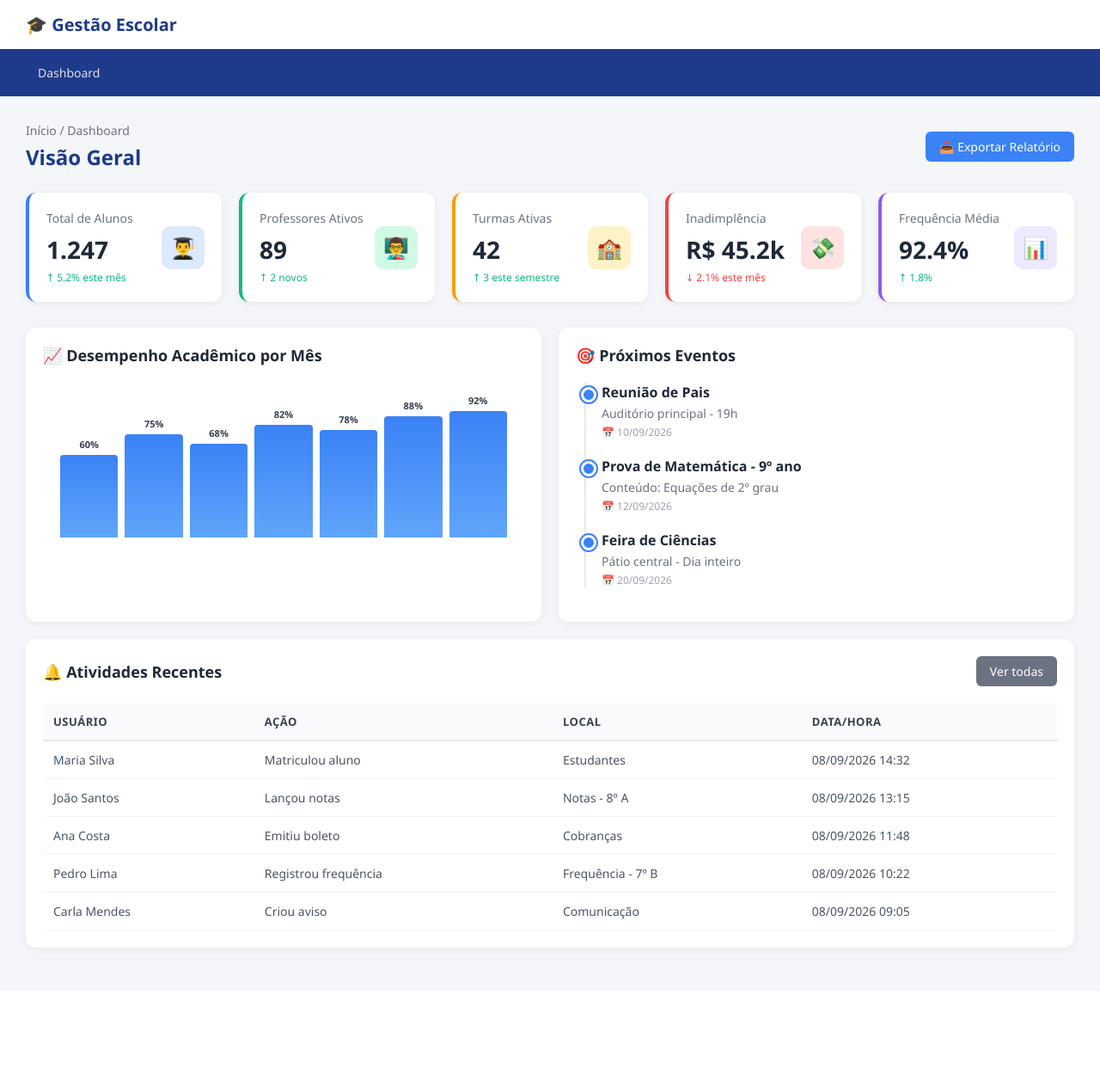
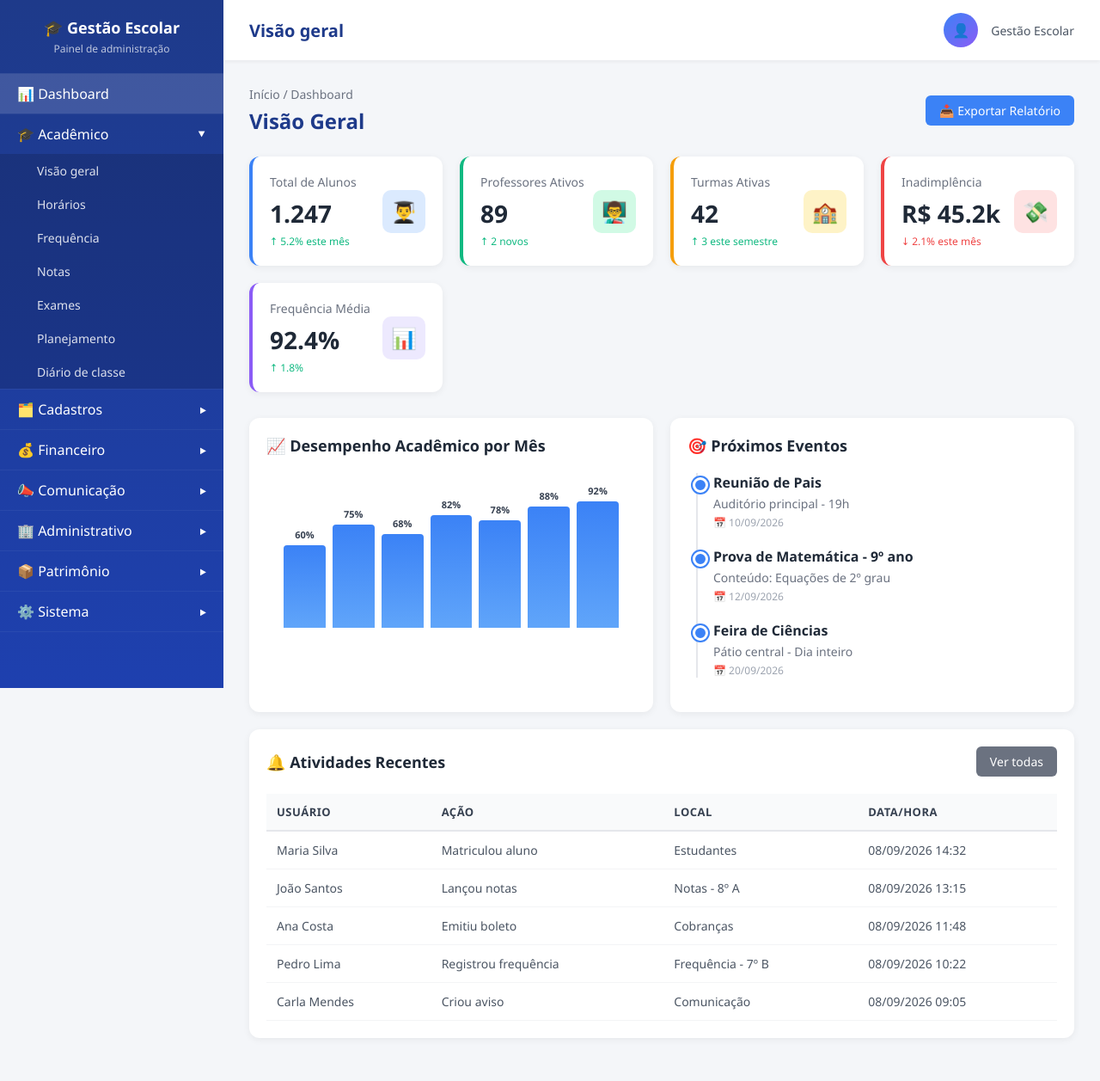
Before and after one commit to pedrotiago00/GESTAO_ESCOLAR, a Django app: template apps/dashboard/templates/dashboard/dashboard.html in a window 1280 px wide. Shown: the whole page at 86% size. Before the commit the page ends 1109 px from the top, so only its background shows below. Run offline with Django 5.2, Linux system fonts and the light colour scheme; the template is opened without the code that fills it, so the values that code supplies are empty.

Commit message:
Ajuste na logica de login por escola e menu lateral no dashboard

```diff
--- a/apps/dashboard/templates/dashboard/dashboard.html
+++ b/apps/dashboard/templates/dashboard/dashboard.html
@@ -8,13 +8,129 @@
 <link rel="stylesheet" href="{% static 'css/style.css' %}">
 </head>
 <body>
-<header class="static-header">
-  <h1>🎓 Gestão Escolar</h1>
-</header>
-<nav class="static-nav">
-  <a href="dashboard.html">Dashboard</a>
-</nav>
-<main class="content">
+<div class="app">
+  <aside class="sidebar" id="sidebar">
+    <div class="sidebar-header">
+      <h2>🎓 Gestão Escolar</h2>
+      <p>Painel de administração</p>
+    </div>
+
+    <nav aria-label="Menu principal">
+      <div class="menu-item">
+        <a class="menu-title active" href="{% url 'dashboard' %}">
+          <span>📊 Dashboard</span>
+        </a>
+      </div>
+
+      <div class="menu-item">
+        <div class="menu-title open" role="button" tabindex="0" aria-expanded="true">
+          <span>🎓 Acadêmico</span><span class="arrow">▶</span>
+        </div>
+        <div class="submenu open">
+          <a href="{% url 'academico' %}">Visão geral</a>
+          <a href="{% url 'horarios' %}">Horários</a>
+          <a href="{% url 'frequencia' %}">Frequência</a>
+          <a href="{% url 'notas' %}">Notas</a>
+          <a href="{% url 'exames' %}">Exames</a>
+          <a href="{% url 'planejamento' %}">Planejamento</a>
+          <a href="{% url 'diario_de_classe' %}">Diário de classe</a>
+        </div>
+      </div>
+
+      <div class="menu-item">
+        <div class="menu-title" role="button" tabindex="0" aria-expanded="false">
+          <span>🗂️ Cadastros</span><span class="arrow">▶</span>
+        </div>
+        <div class="submenu">
+          <a href="{% url 'cadastros' %}">Visão geral</a>
+          <a href="{% url 'turmas' %}">Turmas</a>
+          <a href="{% url 'disciplinas' %}">Disciplinas</a>
+          <a href="{% url 'estudantes' %}">Estudantes</a>
+          <a href="{% url 'professores' %}">Professores</a>
+          <a href="{% url 'pais' %}">Pais e responsáveis</a>
+        </div>
+      </div>
+
+      <div class="menu-item">
+        <div class="menu-title" role="button" tabindex="0" aria-expanded="false">
+          <span>💰 Financeiro</span><span class="arrow">▶</span>
+        </div>
+        <div class="submenu">
+          <a href="{% url 'financeiro' %}">Visão geral</a>
+          <a href="{% url 'taxas' %}">Taxas</a>
+          <a href="{% url 'cobrancas' %}">Cobranças</a>
+          <a href="{% url 'atrasos' %}">Atrasos</a>
+          <a href="{% url 'resumo' %}">Resumo financeiro</a>
+        </div>
+      </div>
+
+      <div class="menu-item">
+        <div class="menu-title" role="button" tabindex="0" aria-expanded="false">
+          <span>📣 Comunicação</span><span class="arrow">▶</span>
+        </div>
+        <div class="submenu">
+          <a href="{% url 'comunicacao' %}">Visão geral</a>
+          <a href="{% url 'avisos' %}">Avisos</a>
+          <a href="{% url 'eventos' %}">Eventos</a>
+          <a href="{% url 'reunioes' %}">Reuniões</a>
+          <a href="{% url 'reclamacoes' %}">Reclamações</a>
+        </div>
+      </div>
+
+      <div class="menu-item">
+        <div class="menu-title" role="button" tabindex="0" aria-expanded="false">
+          <span>🏢 Administrativo</span><span class="arrow">▶</span>
+        </div>
+        <div class="submenu">
+          <a href="{% url 'administrativo' %}">Visão geral</a>
+          <a href="{% url 'admissoes' %}">Admissões</a>
+          <a href="{% url 'condutas' %}">Condutas</a>
+          <a href="{% url 'extracurriculares' %}">Extracurriculares</a>
+          <a href="{% url 'substitutos' %}">Substitutos</a>
+        </div>
+      </div>
+
+      <div class="menu-item">
+        <div class="menu-title" role="button" tabindex="0" aria-expanded="false">
+          <span>📦 Patrimônio</span><span class="arrow">▶</span>
+        </div>
+        <div class="submenu">
+          <a href="{% url 'patrimonio' %}">Visão geral</a>
+          <a href="{% url 'ativos' %}">Ativos</a>
+          <a href="{% url 'manutencao' %}">Manutenção</a>
+          <a href="{% url 'inventario' %}">Inventário</a>
+          <a href="{% url 'documentos' %}">Documentos</a>
+        </div>
+      </div>
+
+      <div class="menu-item">
+        <div class="menu-title" role="button" tabindex="0" aria-expanded="false">
+          <span>⚙️ Sistema</span><span class="arrow">▶</span>
+        </div>
+        <div class="submenu">
+          <a href="{% url 'sistema' %}">Visão geral</a>
+          <a href="{% url 'usuarios' %}">Usuários</a>
+          <a href="{% url 'permissoes' %}">Permissões</a>
+          <a href="{% url 'kpis' %}">KPIs</a>
+          <a href="{% url 'relatorios' %}">Relatórios</a>
+          <a href="{% url 'configuracoes' %}">Configurações</a>
+          <a href="{% url 'perfil' %}">Meu perfil</a>
+        </div>
+      </div>
+    </nav>
+  </aside>
+
+  <div class="main">
+    <header class="header">
+      <button class="menu-toggle" id="menu-toggle" type="button" aria-label="Abrir menu" aria-controls="sidebar" aria-expanded="false">☰</button>
+      <h1>Visão geral</h1>
+      <div class="user-info">
+        <div class="user-avatar">👤</div>
+        <span>Gestão Escolar</span>
+      </div>
+    </header>
+
+    <main class="content">
 
   <div class="page-header">
     <div>
@@ -123,6 +239,31 @@
     </div>
   </div>
 
-</main>
+    </main>
+  </div>
+</div>
+<script>
+  document.querySelectorAll('.menu-title[role="button"]').forEach(function (menuTitle) {
+    function toggleMenu() {
+      var isOpen = menuTitle.classList.toggle('open');
+      menuTitle.nextElementSibling.classList.toggle('open', isOpen);
+      menuTitle.setAttribute('aria-expanded', isOpen);
+    }
+
+    menuTitle.addEventListener('click', toggleMenu);
+    menuTitle.addEventListener('keydown', function (event) {
+      if (event.key === 'Enter' || event.key === ' ') {
+        event.preventDefault();
+        toggleMenu();
+      }
+    });
+  });
+
+  document.getElementById('menu-toggle').addEventListener('click', function () {
+    var sidebar = document.getElementById('sidebar');
+    var isOpen = sidebar.classList.toggle('show');
+    this.setAttribute('aria-expanded', isOpen);
+  });
+</script>
 </body>
 </html>
--- a/static/css/style.css
+++ b/static/css/style.css
@@ -11,6 +11,9 @@ body { background: #f4f6f9; color: #333; }
 .sidebar-header { padding: 20px; border-bottom: 1px solid rgba(255,255,255,0.1); text-align: center; }
 .sidebar-header h2 { font-size: 18px; margin-bottom: 4px; }
 .sidebar-header p { font-size: 12px; opacity: 0.7; }
+.sidebar nav { padding-bottom: 20px; }
+.menu-title { text-decoration: none; color: white; }
+.menu-title:focus-visible { outline: 2px solid #93c5fd; outline-offset: -2px; }
 
 .menu-item { border-bottom: 1px solid rgba(255,255,255,0.05); }
 .menu-title { padding: 12px 20px; cursor: pointer; display: flex; justify-content: space-between; align-items: center; font-weight: 500; transition: background 0.2s; user-select: none; }
@@ -29,6 +32,7 @@ body { background: #f4f6f9; color: #333; }
 .header { background: white; padding: 15px 30px; display: flex; justify-content: space-between; align-items: center; box-shadow: 0 2px 4px rgba(0,0,0,0.05); position: sticky; top: 0; z-index: 50; }
 .header h1 { font-size: 20px; color: #1e3a8a; }
 .user-info { display: flex; align-items: center; gap: 15px; }
+.user-info > span { color: #4b5563; font-size: 14px; }
 .user-avatar { width: 40px; height: 40px; border-radius: 50%; background: linear-gradient(135deg, #3b82f6, #8b5cf6); color: white; display: flex; align-items: center; justify-content: center; font-weight: bold; }
 .user-menu { position: relative; }
 .user-btn { background: none; border: 1px solid #e5e7eb; padding: 8px 15px; border-radius: 6px; cursor: pointer; display: flex; align-items: center; gap: 8px; }
```
Also changed, not shown: apps/cadastros/views.py (+21 -7 lines), apps/academico/migrations/0001_initial.py, apps/cadastros/migrations/0001_initial.py, apps/usuarios/migrations/0001_initial.py, apps/usuarios/models.py (line endings or trailing spaces).
